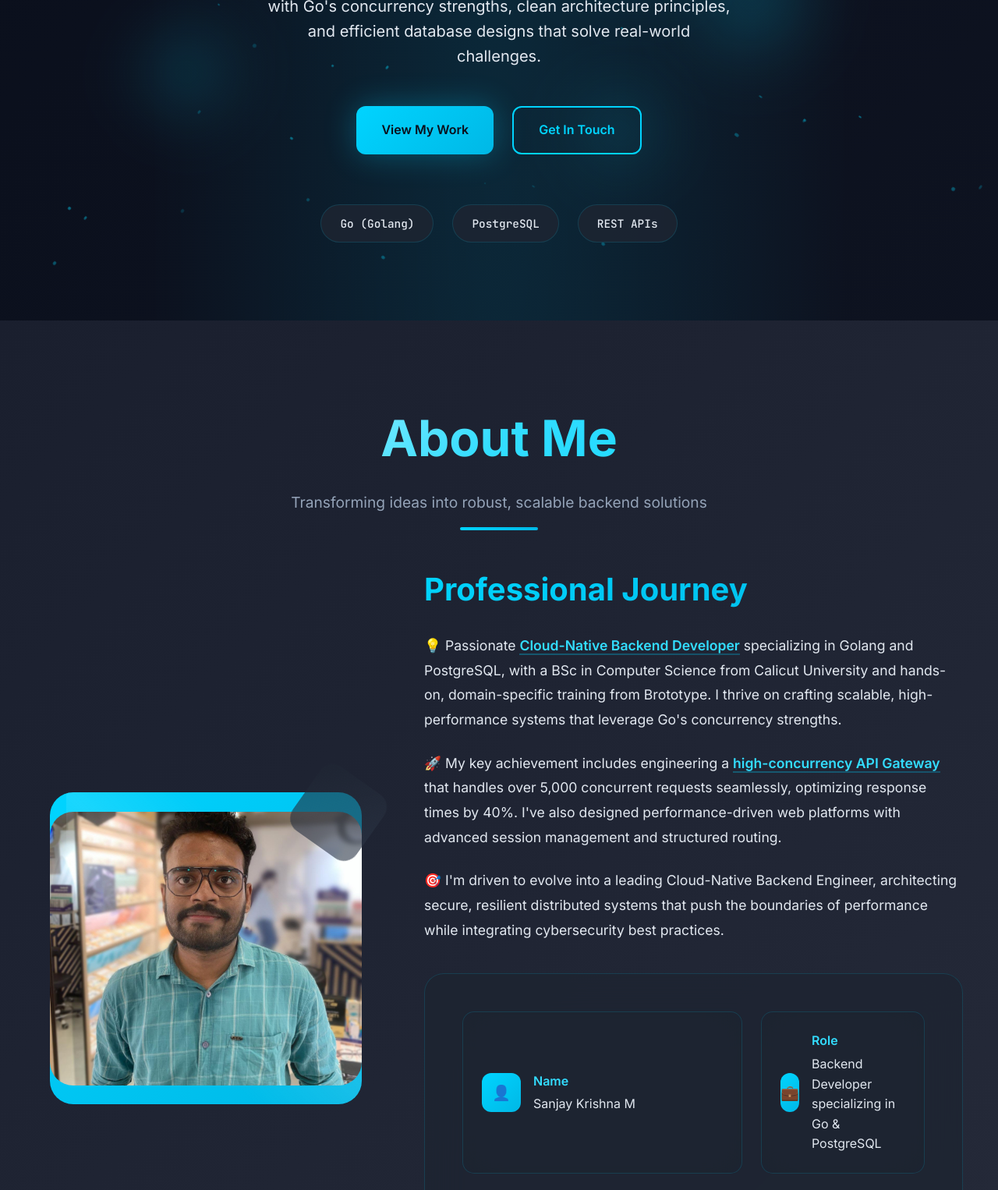
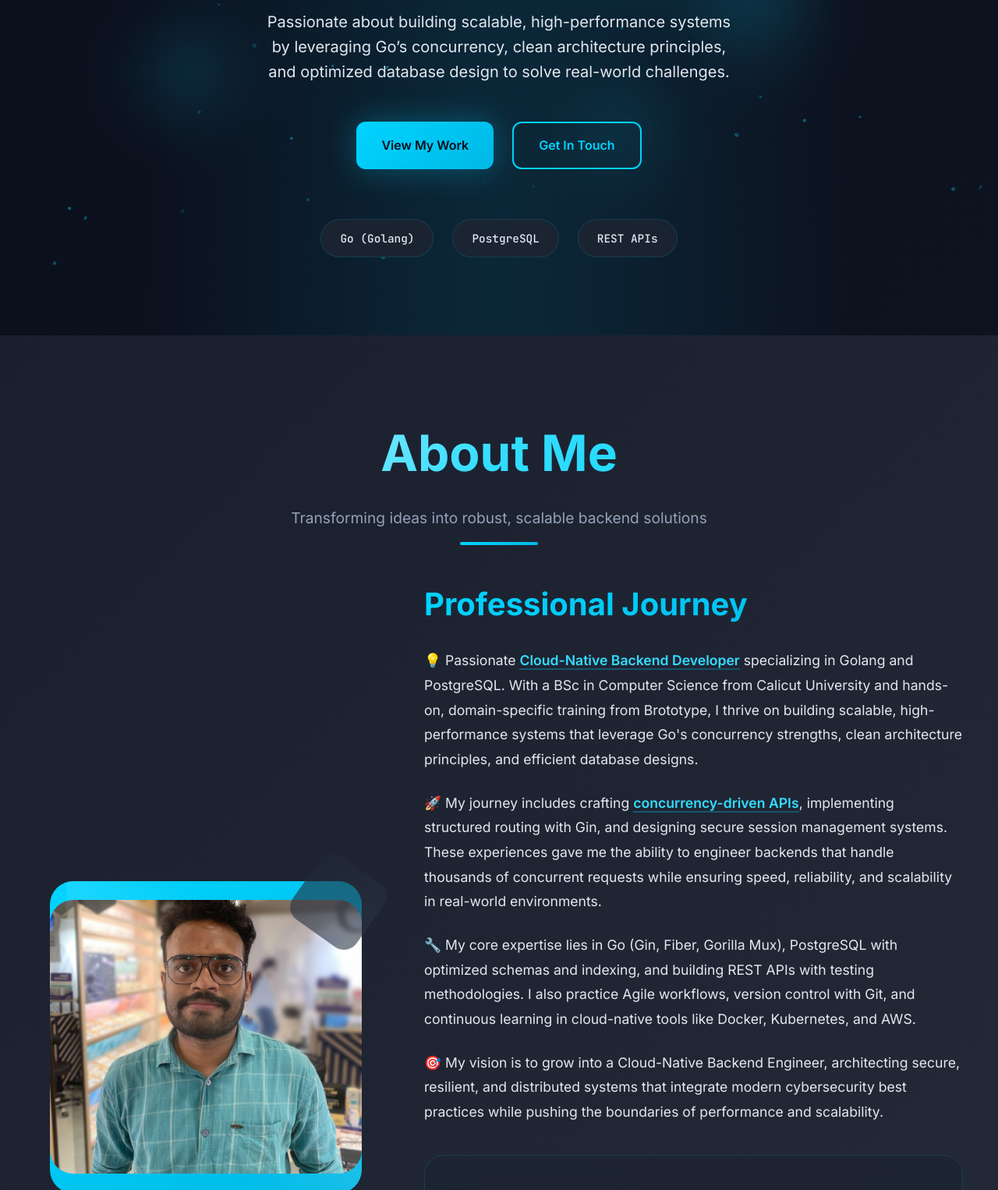
Before and after one commit to SanjaykrishnaBCE224/portfolio-main, a plain HTML site: page index.html in a window 1280 px wide. Shown: the part 442-1968 px from the top of the page at 78% size. Drawn offline with Linux system fonts and the light colour scheme.

Commit message:
Add files via upload

```diff
--- a/index.html
+++ b/index.html
@@ -1984,10 +1984,9 @@
         <div class="container">
             <div class="hero-content">
                 <h1 class="hero-title">Sanjay Krishna M</h1>
-                <p class="hero-subtitle">Cloud-Native Backend Developer</p>
+                <p class="hero-subtitle">Cloud-Native Backend Developer | Go & PostgreSQL</p>
                 <p class="hero-description">
-                    Passionate about crafting scalable, high-performance systems with Go's concurrency strengths,
-                    clean architecture principles, and efficient database designs that solve real-world challenges.
+Passionate about building scalable, high-performance systems by leveraging Go’s concurrency, clean architecture principles, and optimized database design to solve real-world challenges.
                 </p>
                 <div class="hero-cta">
                     <a href="#portfolio" class="btn btn-primary">View My Work</a>
@@ -2025,21 +2024,32 @@
                 <div class="about-text">
 <h3>Professional Journey</h3>
 <p>
-                        💡 Passionate <span class="highlight">Cloud-Native Backend Developer</span> specializing in Golang and PostgreSQL,
-                        with a BSc in Computer Science from Calicut University and hands-on, domain-specific training from Brototype.
-                        I thrive on crafting scalable, high-performance systems that leverage Go's concurrency strengths.
+    💡 Passionate <span class="highlight">Cloud-Native Backend Developer</span> specializing in Golang and PostgreSQL.
+    With a BSc in Computer Science from Calicut University and hands-on, domain-specific training from Brototype,
+    I thrive on building scalable, high-performance systems that leverage Go's concurrency strengths,
+    clean architecture principles, and efficient database designs.
 </p>
 
 <p>
-                        🚀 My key achievement includes engineering a <span class="highlight">high-concurrency API Gateway</span>
-                        that handles over 5,000 concurrent requests seamlessly, optimizing response times by 40%. I've also designed
-                        performance-driven web platforms with advanced session management and structured routing.
+    🚀 My journey includes crafting <span class="highlight">concurrency-driven APIs</span>, implementing structured
+    routing with Gin, and designing secure session management systems. These experiences gave me the ability
+    to engineer backends that handle thousands of concurrent requests while ensuring speed, reliability,
+    and scalability in real-world environments.
 </p>
 
 <p>
-                        🎯 I'm driven to evolve into a leading Cloud-Native Backend Engineer, architecting secure, resilient
-                        distributed systems that push the boundaries of performance while integrating cybersecurity best practices.
+    🔧 My core expertise lies in Go (Gin, Fiber, Gorilla Mux), PostgreSQL with optimized schemas and indexing,
+    and building REST APIs with testing methodologies. I also practice Agile workflows, version control with Git,
+    and continuous learning in cloud-native tools like Docker, Kubernetes, and AWS.
 </p>
+
+<p>
+    🎯 My vision is to grow into a Cloud-Native Backend Engineer, architecting secure, resilient,
+    and distributed systems that integrate modern cybersecurity best practices while pushing the
+    boundaries of performance and scalability.
+</p>
+
+
 
                     <div class="contact-info">
                         <div class="contact-item">
@@ -2053,7 +2063,7 @@
                             <div class="contact-icon">💼</div>
                             <div class="contact-details">
                                 <strong>Role</strong>
-                                <span>Backend Developer specializing in Go & PostgreSQL</span>
+                                <span>Cloud-Native Backend Developer | Go & PostgreSQL</span>
                             </div>
                         </div>
                         <div class="contact-item">
@@ -2115,7 +2125,7 @@
                             <span class="skill-percentage">75%</span>
                         </div>
                         <div class="skill-bar">
-                            <div class="skill-progress" style="width: 88%;" data-width="88"></div>
+                            <div class="skill-progress" style="width: 88%;" data-width="75"></div>
                         </div>
                         <p class="skill-description">
                             Creating robust RESTful services with proper authentication, validation,
@@ -2129,7 +2139,7 @@
                             <span class="skill-percentage">50%</span>
                         </div>
                         <div class="skill-bar">
-                            <div class="skill-progress" style="width: 75%;" data-width="75"></div>
+                            <div class="skill-progress" style="width: 75%;" data-width="50"></div>
                         </div>
                         <p class="skill-description">
                             Frontend development with modern JavaScript, DOM manipulation,
@@ -2140,10 +2150,10 @@
                     <div class="skill-card">
                         <div class="skill-header">
                             <span class="skill-name">Docker & Containerization</span>
-                            <span class="skill-percentage">50%</span>
+                            <span class="skill-percentage">30%</span>
                         </div>
                         <div class="skill-bar">
-                            <div class="skill-progress" style="width: 70%;" data-width="70"></div>
+                            <div class="skill-progress" style="width: 70%;" data-width="30"></div>
                         </div>
                         <p class="skill-description">
                             Container orchestration, Docker compose, microservices deployment,
@@ -2157,7 +2167,7 @@
                             <span class="skill-percentage">30%</span>
                         </div>
                         <div class="skill-bar">
-                            <div class="skill-progress" style="width: 65%;" data-width="65"></div>
+                            <div class="skill-progress" style="width: 65%;" data-width="30"></div>
                         </div>
                         <p class="skill-description">
                             Cloud infrastructure, serverless computing, database services,
@@ -2419,11 +2429,11 @@
                 </div>
                 <div class="footer-section">
                     <h4>Expertise</h4>
-                    <p>Go (Golang) • PostgreSQL<br>REST APIs • Docker<br>AWS • Microservices</p>
+                    <p>• Go (Golang) • PostgreSQL • REST API • JavaScript • Docker & Containerization • AWS Cloud Services</p>
                 </div>
             </div>
             <div class="footer-bottom">
-                <p>&copy; 2024 Sanjay Krishna M. All rights reserved.</p>
+                <p>&copy; 2025 Sanjay Krishna M. All rights reserved.</p>
             </div>
         </div>
     </footer>
```
Lines whose indentation alone changed are shown as unchanged.
